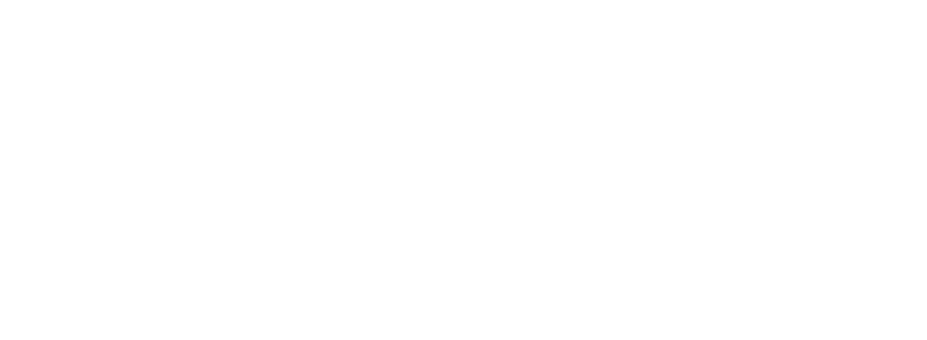
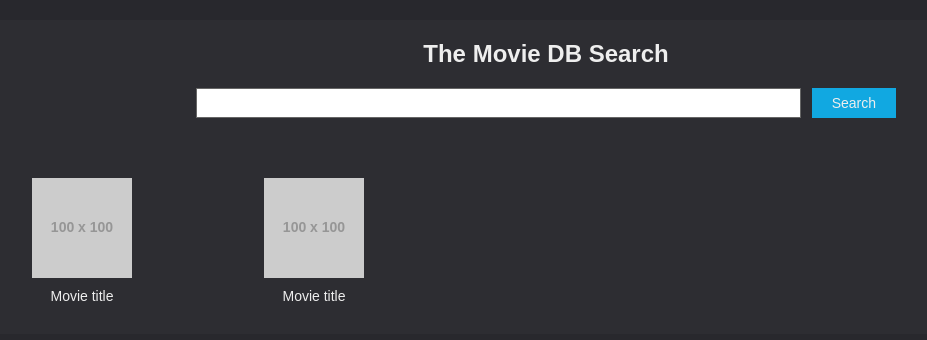
Before and after one commit to Woodahs/The-Movie-DB-Search, a website: page src/index.html in a window 1280 px wide. Shown: the whole page, without its empty margins (94-1021 px from the left). Drawn offline with nearby package versions, Linux system fonts and the light colour scheme; files that its build step writes are made by us from their sources; placeholder pictures from the web are drawn by us; files whose address does not match are found by name.

Commit message:
added simple HTML and layout to the project

```diff
--- a/src/index.html
+++ b/src/index.html
@@ -6,12 +6,42 @@
 		<meta name="viewport" content="width=device-width, initial-scale=1.0, minimum-scale=1.0, shrink-to-fit=no">
 		<meta http-equiv="X-UA-Compatible" content="IE=edge,chrome=1">
 		<meta content="" name="author">
-		<title>the Movie DB Search</title>
-		<link href="//fonts.googleapis.com/css?family=Source+Sans+Pro:300,400&subset=latin-ext" rel="stylesheet">
+		<title>The Movie DB Search</title>
 		<link rel="stylesheet" href="css/style.css">
 	</head>
 
 	<body>
+        <main class="b-mainWrapper">
+            <h1 class="m-typo m-typo_headline">The Movie DB Search</h1>
+            <div class="m-search clearfix2">
+                <input type="text" class="m-search_input">
+                <button class="m-search_button">Search</button>
+            </div>
+            <section id="js-searchResults" class="b-searchResults">
+                <div class="m-contentBox clearfix2">
+                    <a href="#" class="m-contentBox_item">
+                        <div class="m-contentBox_image">
+                            <img src="http://placehold.it/100x100" alt="Movie title">
+                        </div>
+                        <div class="m-contentBox_content">
+                            <div class="m-contentBox_title">
+                                <h2>Movie title</h2>
+                            </div>
+                        </div>
+                    </a>
+                    <a href="#" class="m-contentBox_item">
+                        <div class="m-contentBox_image">
+                            <img src="http://placehold.it/100x100" alt="Movie title">
+                        </div>
+                        <div class="m-contentBox_content">
+                            <div class="m-contentBox_title">
+                                <h2>Movie title</h2>
+                            </div>
+                        </div>
+                    </a>
+                </div>
+            </section>
+        </main>
 
 		<!-- Livereload script -->
 		<script type="text/javascript">document.write('<script src="//localhost:35729/livereload.js?snipver=1" type="text/javascript"><\/script>')</script>
--- a/src/scss/custom/_colors.scss
+++ b/src/scss/custom/_colors.scss
@@ -14,3 +14,8 @@ $cl-greyC: #ccc;
 $cl-greyD: #ddd;
 $cl-greyE: #eee;
 $cl-white: #fff;
+
+$cl-grey28: #28282d;
+$cl-grey2D: #2d2d32;
+
+$cl-searchButton: #11A8E1;
--- a/src/scss/custom/_typography.scss
+++ b/src/scss/custom/_typography.scss
@@ -1 +1 @@
-$font-primary: "Source Sans Pro", sans-serif;
+$font-primary: sans-serif;
--- /dev/null
+++ b/src/scss/modules/_contentBox.scss
@@ -0,0 +1,42 @@
+.m-contentBox {
+    .m-contentBox_item {
+        padding: 10px;
+        float: left;
+        width: 50%;
+        text-align: center;
+        @include breakpoint(phone_big) {
+            width: 33.333%;
+        }
+        @include breakpoint(tablet) {
+            width: 25%;
+        }
+        @include breakpoint(desktop_small) {
+            width: 20%;
+        }
+        &:hover {
+            .m-contentBox_title {
+                &:after, &:before {
+                    width: 50%;
+                }
+            }
+            img {
+                transform: scale(1.1);
+            }
+        }
+    }
+    .m-contentBox_image {
+        width: 100px;
+        height: 100px;
+        margin: 0 auto;
+        overflow: hidden;
+        position: relative;
+        z-index: 10;
+        img {
+            display: block;
+            transition: transform .3s;
+        }
+    }
+    .m-contentBox_title {
+        margin-top: 10px;
+    }
+}
--- /dev/null
+++ b/src/scss/modules/_search.scss
@@ -0,0 +1,36 @@
+.m-search {
+    padding-right: 95px;
+    max-width: 700px;
+    margin: 0 auto;
+    @include breakpoint(tablet) {
+        text-align: center;
+    }
+    .m-search_input {
+        border:1px solid $cl-grey6;
+        height: 30px;
+        line-height: 30px;
+        padding: 0 10px;
+        color: $cl-grey2;
+        width: 100%;
+        display: block;
+        margin-bottom: 10px;
+        display: inline-block;
+        @include placeholder {
+            color: $cl-grey9;
+            font-size: 12px;
+            opacity: 1;
+        }
+    }
+    .m-search_button {
+        background: $cl-searchButton;
+        display: block;
+        padding: 7px 20px;
+        border: none;
+        float: right;
+        margin-right: -95px;
+        transition: background-color .25s;
+        &:hover {
+            background-color: rgba($cl-searchButton, .8);
+        }
+    }
+}
--- /dev/null
+++ b/src/scss/modules/_typo.scss
@@ -0,0 +1,8 @@
+.m-typo {
+    &.m-typo_headline {
+        text-align: center;
+        font-size: 24px;
+        font-weight: 600;
+        margin-bottom: 20px;
+    }
+}
--- a/src/scss/style.scss
+++ b/src/scss/style.scss
@@ -1,12 +1,24 @@
 @import "custom/*";
-// @import "modules/*";
+@import "modules/*";
 
 body {
 	font: 400 14px/1.17 $font-primary;
+    background-color: $cl-grey28;
+    color: $cl-greyE;
 	a {
 		text-decoration: none;
-		&:hover {
-			text-decoration: none;
-		}
+        color: inherit;
 	}
 }
+
+.b-mainWrapper {
+    background: $cl-grey2D;
+    max-width: 1200px;
+    margin: 20px auto;
+    padding: 20px;
+    position: relative;
+}
+
+.b-searchResults {
+    margin-top: 40px;
+}
```
Also changed, not shown: dist/css/style.css, dist/index.html.
